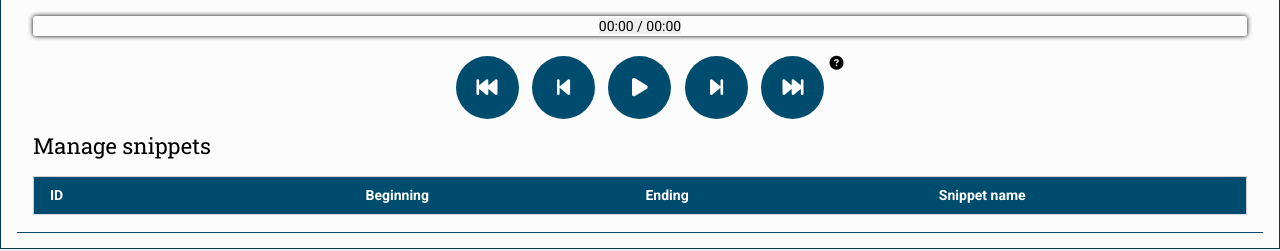
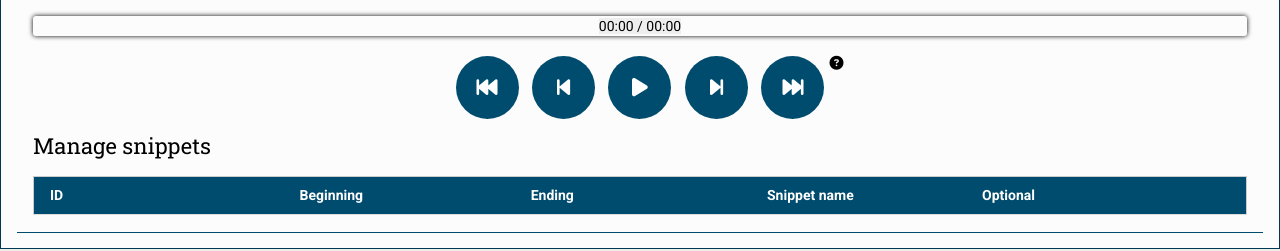
Before and after one commit to 17thshard/palanaeum, a Django app: template palanaeum/templates/palanaeum/staff/audio_source_edit.html in a window 1280 px wide. Shown: the part 266-517 px from the top of the page. Run offline with Django 3.2, Linux system fonts and the light colour scheme; the template is opened without the code that fills it, so the values that code supplies are empty; some libraries are stand-ins or nearby versions.

Commit message:
Made 'optional' checkbox appear for everyone in its own table column

```diff
--- a/palanaeum/static/palanaeum/js/audio_player.js
+++ b/palanaeum/static/palanaeum/js/audio_player.js
@@ -301,7 +301,9 @@ const snippet_tr_template = '\
     </td>\
     <td>\
         <input class="comment" maxlength="500">\
-        <input type="checkbox" class="optional">\
+    </td>\
+    <td>\
+        <input type="checkbox" class="optional" style="min-width:50px">\
     </td>\
     <td>\
         <a href="" class="entry-anchor">\
@@ -516,7 +518,7 @@ Snippet.prototype = {
             tr.find('.comment').prop('readonly', true);
             visibility_button.hide();
             del_button.hide();
-            optional_checkbox.hide();
+            optional_checkbox.attr("disabled", true); // disable checkbox rather than hide it
         }
 
         this.tr_elem = tr;
--- a/palanaeum/templates/palanaeum/staff/audio_source_edit.html
+++ b/palanaeum/templates/palanaeum/staff/audio_source_edit.html
@@ -103,7 +103,9 @@
                     <th class="w3-center">{% trans 'Ending' %}</th>
                     <th class="w3-center">
                         {% trans 'Snippet name' %}
-                        {% if user.is_staff %}({% trans "checkbox: is optional" %}){% endif %}
+                    </th>
+                    <th> <!-- Moved checkbox to its own column-->
+                        {% trans "Optional" %}
                     </th>
                     <th colspan="2" class="w3-center"></th> <!--Left intentionally blank-->
                 </tr>
```
